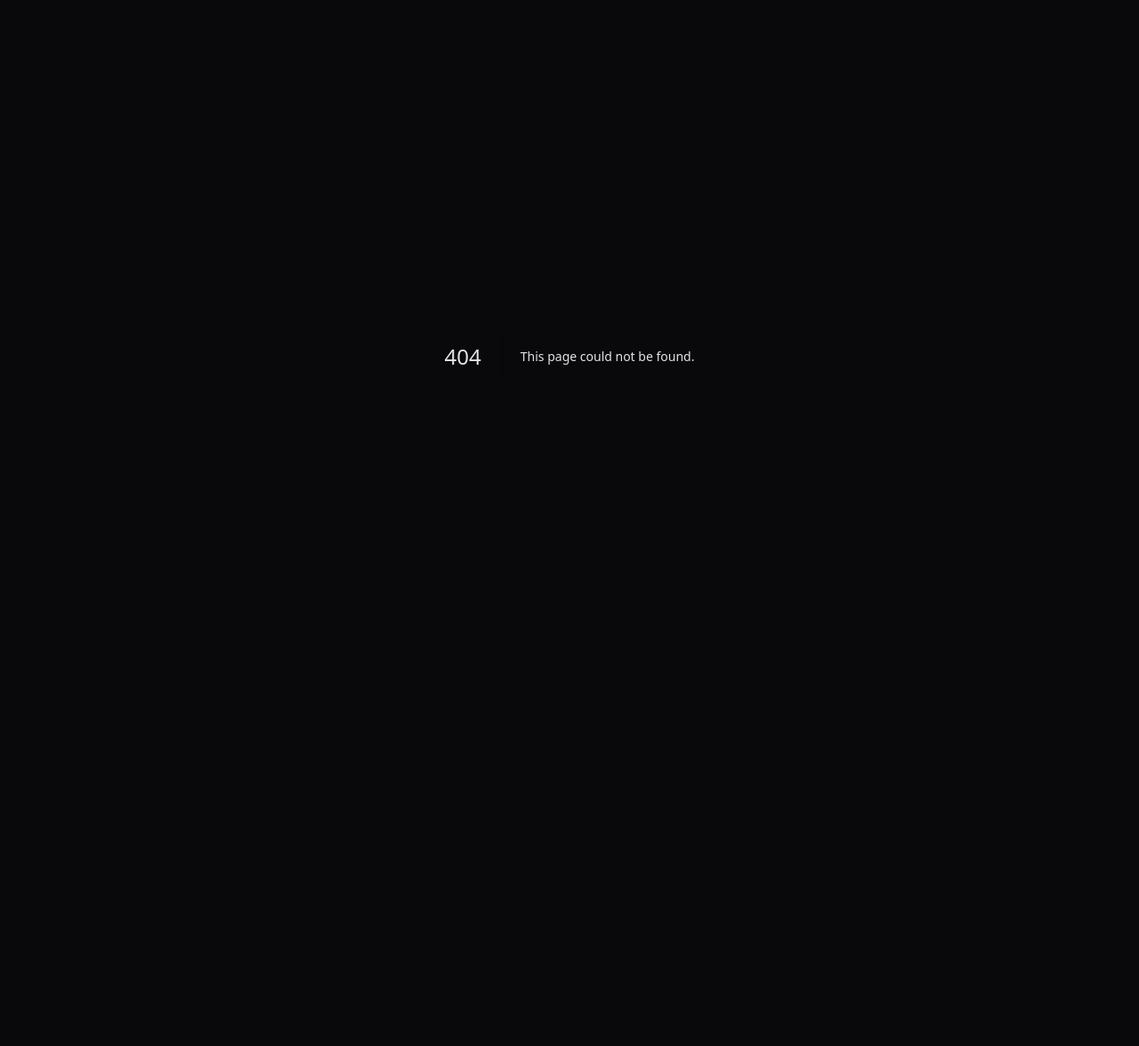
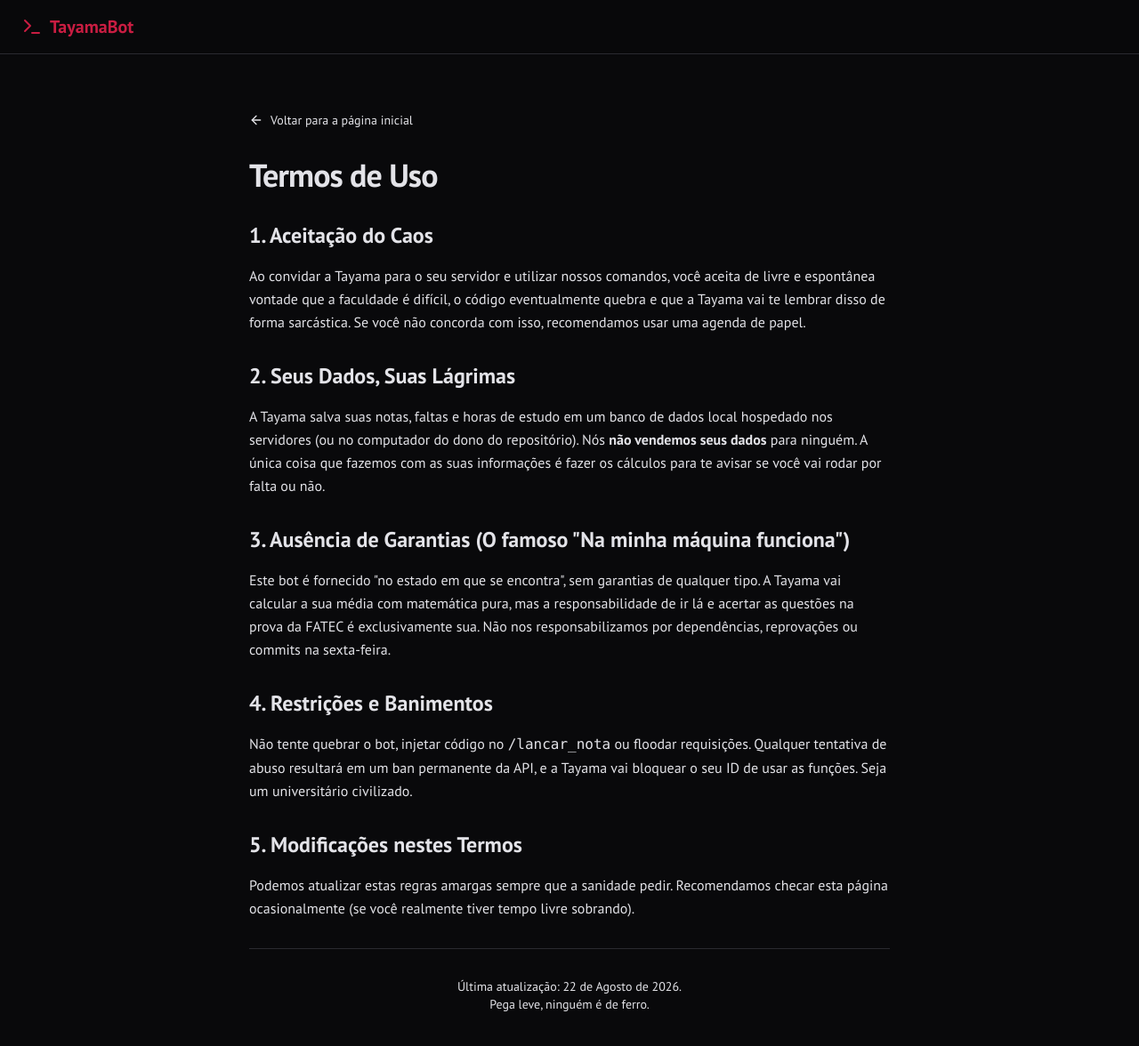
Before and after one commit to pedrohl45/tayama-fatec-bot, a Next.js app in the folder website/: page /termos in a window 1280 px wide. Before the commit this address had no page. Shown: the top 1176 px of the page at 89% size. Before the commit the page ends 800 px from the top, so only its background shows below. Built offline with nearby package versions, Linux system fonts and the light colour scheme.

Commit message:
feat: correções finais de termos de uso, ajuda e description

```diff
--- a/website/app/page.tsx
+++ b/website/app/page.tsx
@@ -2,6 +2,7 @@
 
 import { useState, useRef, useEffect } from 'react';
 import Image from 'next/image';
+import Link from 'next/link';
 import { Terminal, GraduationCap, Clock, Music, ArrowRight, Github, Play, Pause, Disc } from 'lucide-react';
 
 export default function Home() {
@@ -199,7 +200,7 @@ export default function Home() {
       <footer className="border-t border-[#2a2a30] py-8 text-center text-sm text-muted-foreground bg-[#0a0a0a]">
         <p>TayamaBot © 2026 - Pega leve, ninguém é de ferro.</p>
         <div className="flex justify-center gap-4 mt-4">
-          <a href="#" className="hover:text-foreground transition-colors">Termos de Uso</a>
+          <Link href="/termos" className="hover:text-foreground transition-colors">Termos de Uso</Link>
           <a href="https://github.com/pedrohl45/tayama-fatec-bot" target="_blank" rel="noopener noreferrer" className="hover:text-foreground transition-colors">GitHub</a>
         </div>
       </footer>
--- /dev/null
+++ b/website/app/termos/page.tsx
@@ -0,0 +1,70 @@
+import Link from "next/link";
+import { Terminal, ArrowLeft } from "lucide-react";
+
+export default function Termos() {
+  return (
+    <div className="min-h-screen flex flex-col bg-background">
+      <header className="border-b border-[#2a2a30] py-4 px-6 flex items-center justify-between bg-background/80 backdrop-blur-md sticky top-0 z-50">
+        <Link href="/" className="flex items-center gap-2 text-primary font-bold text-xl hover:opacity-80 transition-opacity">
+          <Terminal size={24} />
+          <span>TayamaBot</span>
+        </Link>
+      </header>
+
+      <main className="flex-1 max-w-3xl mx-auto py-16 px-6">
+        <Link href="/" className="inline-flex items-center gap-2 text-muted-foreground hover:text-primary transition-colors mb-8 text-sm font-medium">
+          <ArrowLeft size={16} /> Voltar para a página inicial
+        </Link>
+
+        <h1 className="text-4xl font-bold mb-8 tracking-tight">Termos de Uso</h1>
+
+        <div className="space-y-8 text-muted-foreground leading-relaxed">
+
+          <section>
+            <h2 className="text-2xl font-bold text-foreground mb-4">1. Aceitação do Caos</h2>
+            <p>
+              Ao convidar a Tayama para o seu servidor e utilizar nossos comandos, você aceita de livre e espontânea vontade que a faculdade é difícil, o código eventualmente quebra e que a Tayama vai te lembrar disso de forma sarcástica.
+              Se você não concorda com isso, recomendamos usar uma agenda de papel.
+            </p>
+          </section>
+
+          <section>
+            <h2 className="text-2xl font-bold text-foreground mb-4">2. Seus Dados, Suas Lágrimas</h2>
+            <p>
+              A Tayama salva suas notas, faltas e horas de estudo em um banco de dados local hospedado nos servidores (ou no computador do dono do repositório).
+              Nós <strong>não vendemos seus dados</strong> para ninguém. A única coisa que fazemos com as suas informações é fazer os cálculos para te avisar se você vai rodar por falta ou não.
+            </p>
+          </section>
+
+          <section>
+            <h2 className="text-2xl font-bold text-foreground mb-4">3. Ausência de Garantias (O famoso "Na minha máquina funciona")</h2>
+            <p>
+              Este bot é fornecido "no estado em que se encontra", sem garantias de qualquer tipo. A Tayama vai calcular a sua média com matemática pura, mas a responsabilidade de ir lá e acertar as questões na prova da FATEC é exclusivamente sua. Não nos responsabilizamos por dependências, reprovações ou commits na sexta-feira.
+            </p>
+          </section>
+
+          <section>
+            <h2 className="text-2xl font-bold text-foreground mb-4">4. Restrições e Banimentos</h2>
+            <p>
+              Não tente quebrar o bot, injetar código no <code>/lancar_nota</code> ou floodar requisições.
+              Qualquer tentativa de abuso resultará em um ban permanente da API, e a Tayama vai bloquear o seu ID de usar as funções. Seja um universitário civilizado.
+            </p>
+          </section>
+
+          <section>
+            <h2 className="text-2xl font-bold text-foreground mb-4">5. Modificações nestes Termos</h2>
+            <p>
+              Podemos atualizar estas regras amargas sempre que a sanidade pedir. Recomendamos checar esta página ocasionalmente (se você realmente tiver tempo livre sobrando).
+            </p>
+          </section>
+
+          <p className="pt-8 border-t border-[#2a2a30] text-sm text-center">
+            Última atualização: 22 de Agosto de 2026. <br />
+            Pega leve, ninguém é de ferro.
+          </p>
+
+        </div>
+      </main>
+    </div>
+  );
+}
```
Also changed, not shown: 2 other files (tests, documents, lock files or other folders).
